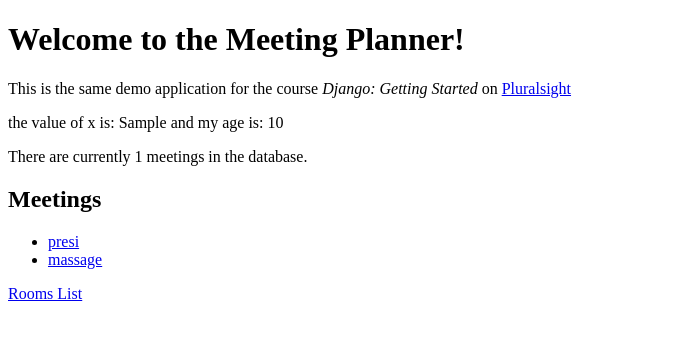
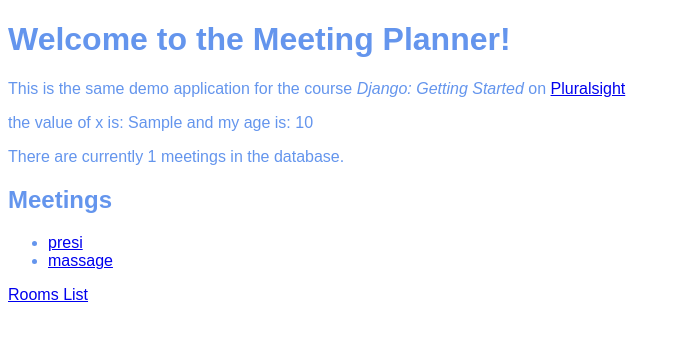
Before and after one commit to AsadipourMohsen/MeetingPlanner, a Django app: template meeting_planner/website/templates/website/welcome.html in a window 1280 px wide. Shown: the top 341 px of the page, without its empty margins (0-681 px from the left). Run offline with Django 4.2, Linux system fonts and the light colour scheme; data comes from the database, SQL or seed files in the repository; the template is opened without the code that fills it: values that come from a table or form of the project are taken from there, most other values are stand-ins (such as "Sample title", 1, 10 or a date in 2020).

Commit message:
adding some style to the code

```diff
--- /dev/null
+++ b/meeting_planner/website/static/website/style.css
@@ -0,0 +1,5 @@
+body{
+    font-family : sans-serif;
+    color: cornflowerblue;
+    background-color: floralwhite,
+}
--- a/meeting_planner/website/templates/website/welcome.html
+++ b/meeting_planner/website/templates/website/welcome.html
@@ -3,6 +3,7 @@
 <head>
     <meta charset="UTF-8">
     <title>welcome</title>
+    <link rel="stylesheet" href="/static/website/style.css">
 </head>
 <body>
     <h1>Welcome to the Meeting Planner!</h1>
```
